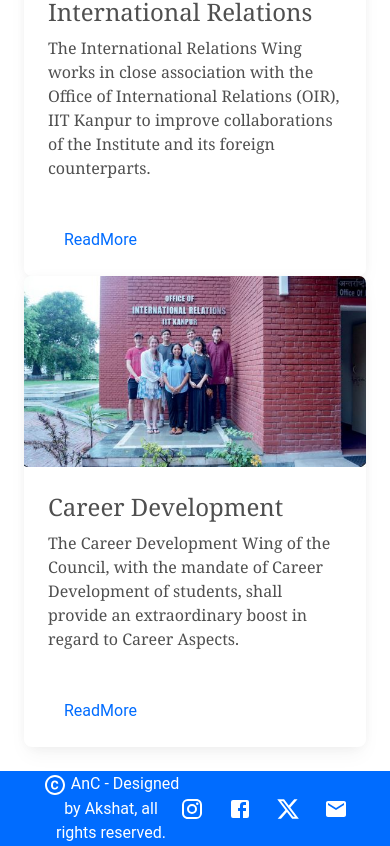
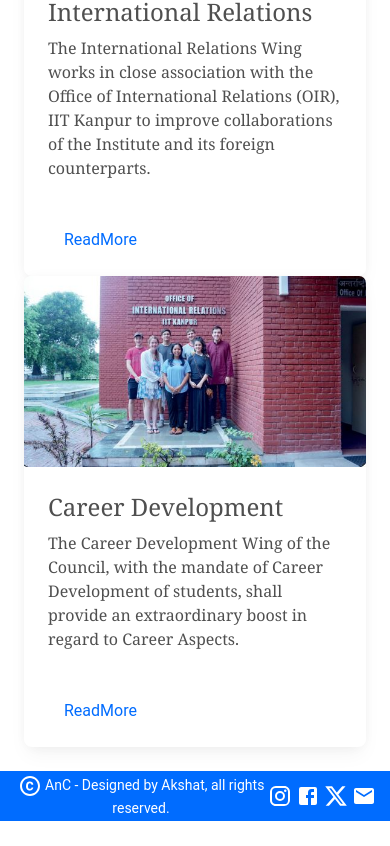
Before and after one commit to AkshatGupta15/AnC-IITK, a React (Vite) app: page / in a window 390 px wide. Shown: the part 2221-3067 px from the top of the page. After the commit the page ends 3042 px from the top, so only its background shows below. Built offline with nearby package versions, Linux system fonts and the light colour scheme; a web font is replaced by a local one.

Commit message:
modified:   src/components/Home.jsx 	modified:   src/components/footer.jsx 	modified:   src/output.css

```diff
--- a/src/components/Home.jsx
+++ b/src/components/Home.jsx
@@ -46,7 +46,7 @@ const Home = () => {
         </div>
         <div className=' md:grid grid-cols-4 gap-6 p-6'>
         {
-            homeText.map(({heading, text, image, animation}) =><CustomCard1  animation={animation} image={image} heading={heading} key={heading} text={text}/>)
+            homeText.map(({heading, text, image, animation}) =><CustomCard1 animation={animation} image={image} heading={heading} key={heading} text={text}/>)
         }
         </div>
       </div>
--- a/src/components/footer.jsx
+++ b/src/components/footer.jsx
@@ -9,14 +9,14 @@ const Footer = () => {
   return (
     <div>
         <div className='bg-nav-links p-1 dark:bg-black text-white'>
-            <div className='flex justify-between items-center w-[80%] mx-auto my-auto h-[8vh]'>
+            <div className='flex justify-between items-center md:w-[80%] w-[95%] mx-auto my-auto md:h-[8vh] h-[5vh]'>
                 {/* <div>
                     <img src={logo} className='w-8' ></img>
                 </div> */}
                 <div>
-                    <p className=' text-center'><CopyrightIcon/> AnC - Designed by <span>Akshat</span>, all rights reserved.</p>
+                    <p className=' text-center text-sm'><CopyrightIcon/> AnC - Designed by <span>Akshat</span>, all rights reserved.</p>
                 </div>
-                <div className='flex gap-4'>
+                <div className='flex md:gap-4 gap-1'>
                     <a href="#"><InstagramIcon/></a>
                     <a href="#"><FacebookIcon/></a>
                     <a href="#"><XIcon/></a>
--- a/src/output.css
+++ b/src/output.css
@@ -630,6 +630,14 @@ video {
   margin-top: 15vh;
 }
 
+.mt-3 {
+  margin-top: 0.75rem;
+}
+
+.mt-\[90px\] {
+  margin-top: 90px;
+}
+
 .block {
   display: block;
 }
@@ -678,6 +686,10 @@ video {
   height: 100%;
 }
 
+.h-\[5vh\] {
+  height: 5vh;
+}
+
 .w-10 {
   width: 2.5rem;
 }
@@ -716,6 +728,10 @@ video {
 
 .w-\[50px\] {
   width: 50px;
+}
+
+.w-\[95\%\] {
+  width: 95%;
 }
 
 .max-w-screen-2xl {
@@ -757,6 +773,18 @@ video {
 
 .gap-6 {
   gap: 1.5rem;
+}
+
+.gap-1 {
+  gap: 0.25rem;
+}
+
+.gap-y-3 {
+  row-gap: 0.75rem;
+}
+
+.gap-y-9 {
+  row-gap: 2.25rem;
 }
 
 .overflow-hidden {
@@ -895,6 +923,11 @@ video {
   line-height: 1.75rem;
 }
 
+.text-sm {
+  font-size: 0.875rem;
+  line-height: 1.25rem;
+}
+
 .font-\[500\] {
   font-weight: 500;
 }
@@ -1007,6 +1040,20 @@ video {
   color: rgb(255 255 255 / var(--tw-text-opacity));
 }
 
+@media (min-width: 640px) {
+  @media (min-width: 768px) {
+    .sm\:md\:text-4xl {
+      font-size: 2.25rem;
+      line-height: 2.5rem;
+    }
+
+    .sm\:md\:text-sm {
+      font-size: 0.875rem;
+      line-height: 1.25rem;
+    }
+  }
+}
+
 @media (min-width: 768px) {
   .md\:mb-3 {
     margin-bottom: 0.75rem;
@@ -1025,12 +1072,20 @@ video {
     height: fit-content;
   }
 
+  .md\:h-\[8vh\] {
+    height: 8vh;
+  }
+
   .md\:w-\[40\%\] {
     width: 40%;
   }
 
   .md\:w-\[60px\] {
     width: 60px;
+  }
+
+  .md\:w-\[80\%\] {
+    width: 80%;
   }
 
   .md\:translate-x-\[10\%\] {
@@ -1057,6 +1112,14 @@ video {
     justify-content: flex-end;
   }
 
+  .md\:gap-6 {
+    gap: 1.5rem;
+  }
+
+  .md\:gap-4 {
+    gap: 1rem;
+  }
+
   .md\:bg-contain {
     background-size: contain;
   }
```
